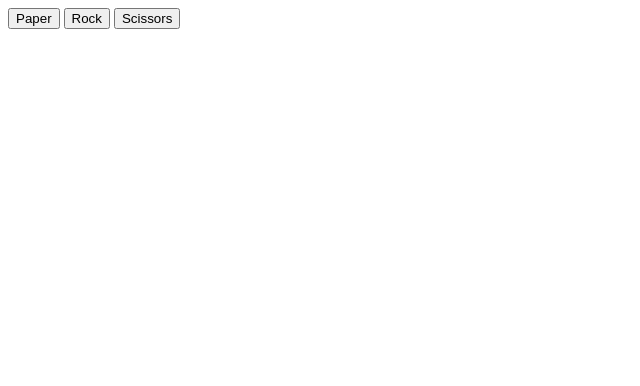
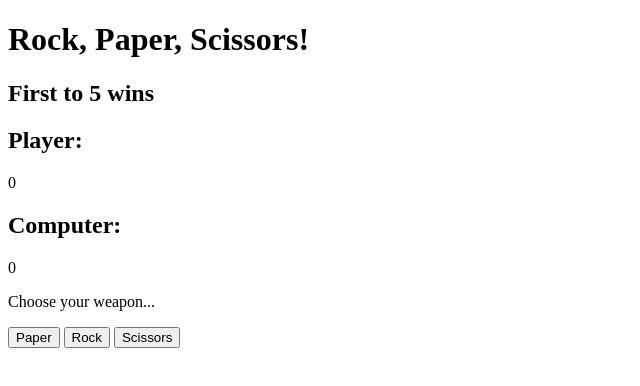
Before and after one commit to Fletch95/rock-paper-scissors, a plain HTML site: page index.html in a window 1280 px wide. Shown: the whole page, without its empty margins (0-640 px from the left). Drawn offline with Linux system fonts and the light colour scheme.

Commit message:
Add running scores

```diff
--- a/index.html
+++ b/index.html
@@ -8,10 +8,23 @@
     <script src="script.js" defer></script>
 </head>
 <body>
+    <h1>Rock, Paper, Scissors!</h1>
+    <h2>First to 5 wins</h2>
+
+    <div class="scores">
+        <h2>Player:</h2>
+        <p class="playerScore">0</p>
+        <h2>Computer:</h2>
+        <p class="computerScore">0</p>
+    </div>
+
+    <p class="results">Choose your weapon...</p>
+
     <button class="playerSelection" id="paper">Paper</button>
     <button class="playerSelection" id="rock">Rock</button>
     <button class="playerSelection" id="scissors">Scissors</button>
 
-    <div class="results"></div>
+    <h2 class="finalResult"></h2>
+
 </body>
 </html>
```
